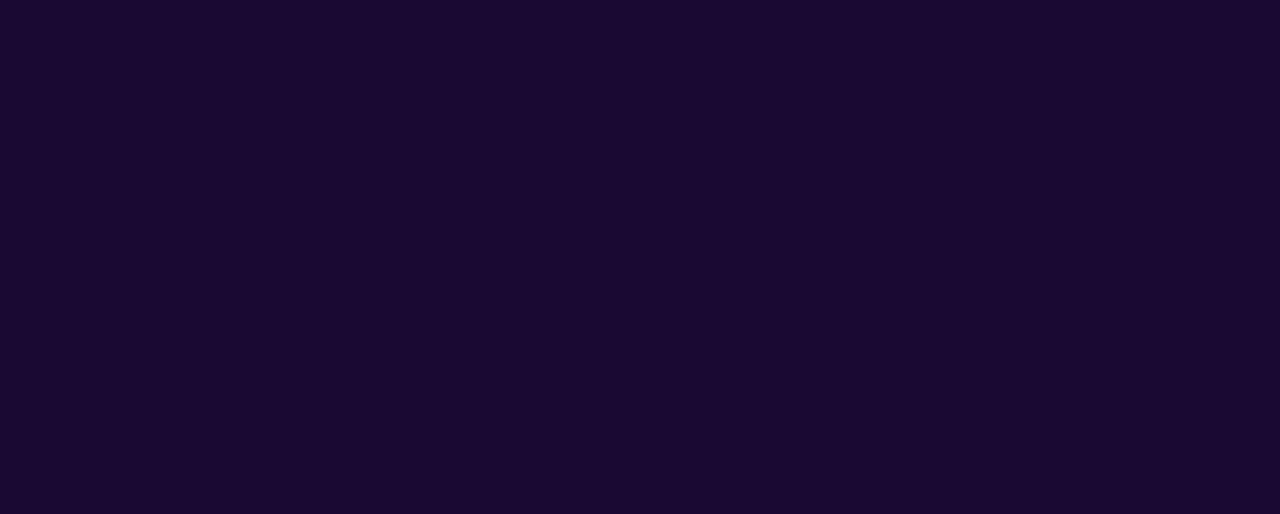
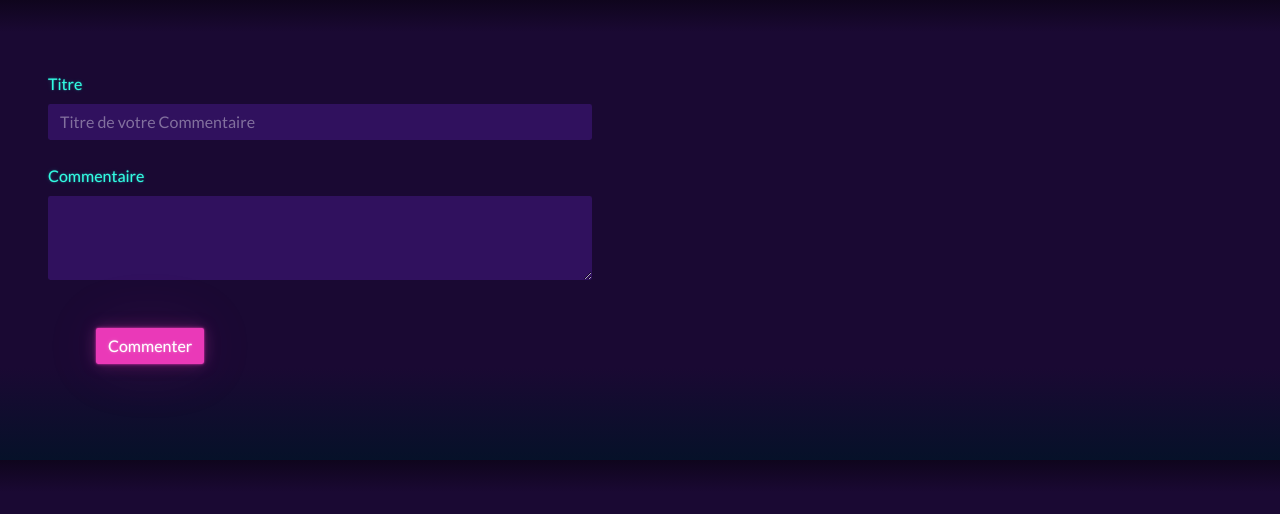
Before and after one commit to AnthonyLebro/Design, a plain HTML site: page comments.html in a window 1280 px wide. Drawn offline with Linux system fonts and the light colour scheme.

Commit message:
Version 3

```diff
--- a/comments.html
+++ b/comments.html
@@ -9,6 +9,19 @@
   <title>Eventhp</title>
 </head>
 <body>
+  <form>
+    <div class="form-group p-5 w-50">
+        <label for="exampleInputPassword1" class="form-label mt-4">Titre</label>
+        <input type="password" class="form-control" id="exampleInputPassword1" placeholder="Titre de votre Commentaire">
+        <label for="exampleTextarea" class="form-label mt-4">Commentaire</label>
+        <textarea class="form-control" id="exampleTextarea" rows="3"></textarea>
+
+      <div class ="p-5">
+        <button type="button" class="btn btn-secondary">Commenter</button>
+      </div>
+    </div>
+  </form>
+
 
 
 
```
Also changed, not shown: list_cards.html (+7 -0 lines).
